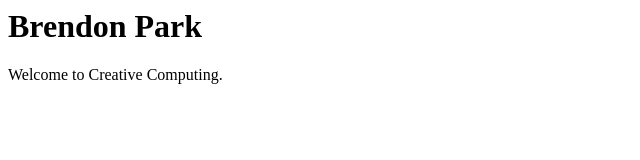
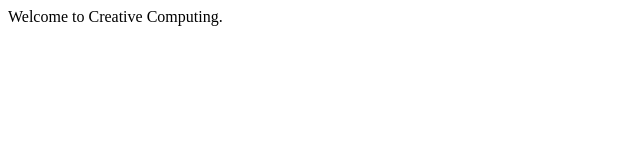
Before and after one commit to parkb130/parkb130.github.io, a plain HTML site: page brendon_park.html in a window 1280 px wide. Shown: the whole page, without its empty margins (0-640 px from the left). Drawn offline with Linux system fonts and the light colour scheme.

Commit message:
Adding index file

```diff
--- a/brendon_park.html
+++ b/brendon_park.html
@@ -1,3 +1,8 @@
-<h1>Brendon Park</h1>
+<html>
+    <head>
+        <title>Hello World</title>
+    </head>
+<body>Welcome to Creative Computing.</body>
 
-<p>Welcome to Creative Computing.</p>
+
+</html>
```
